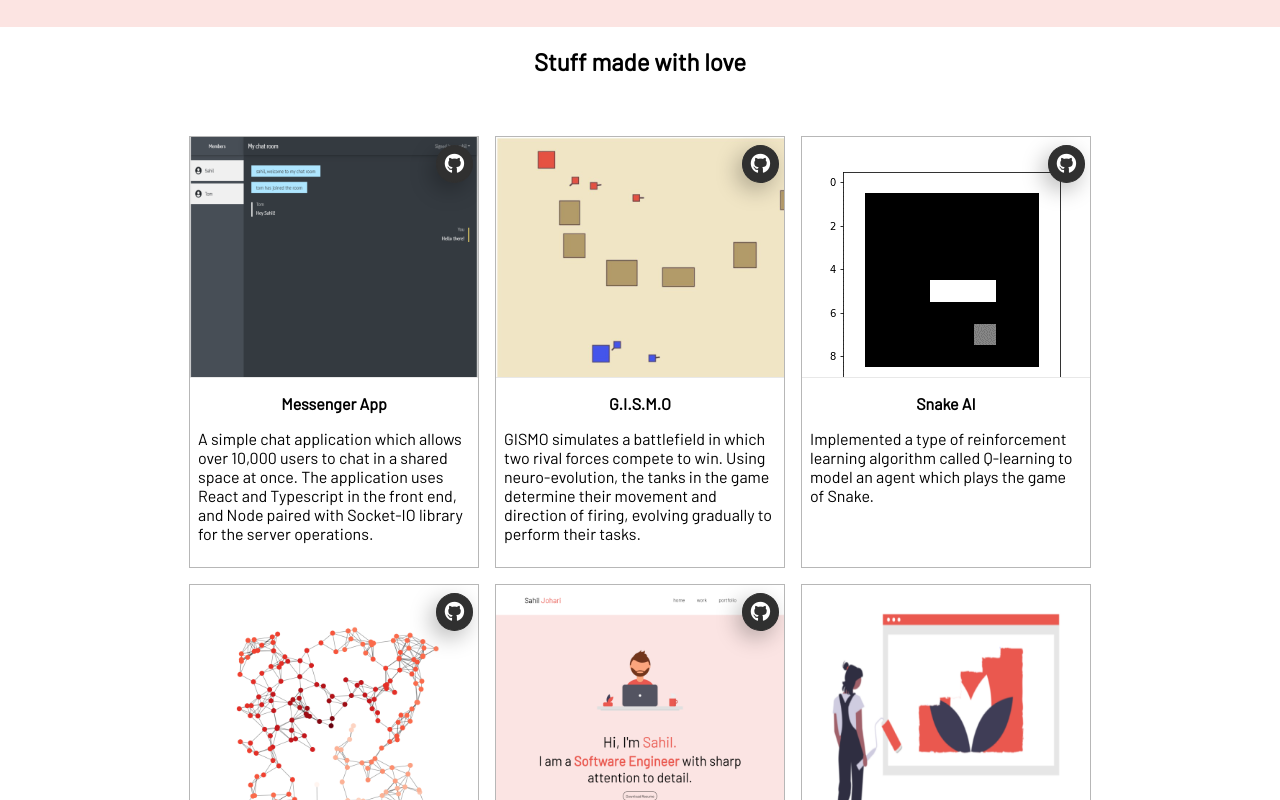
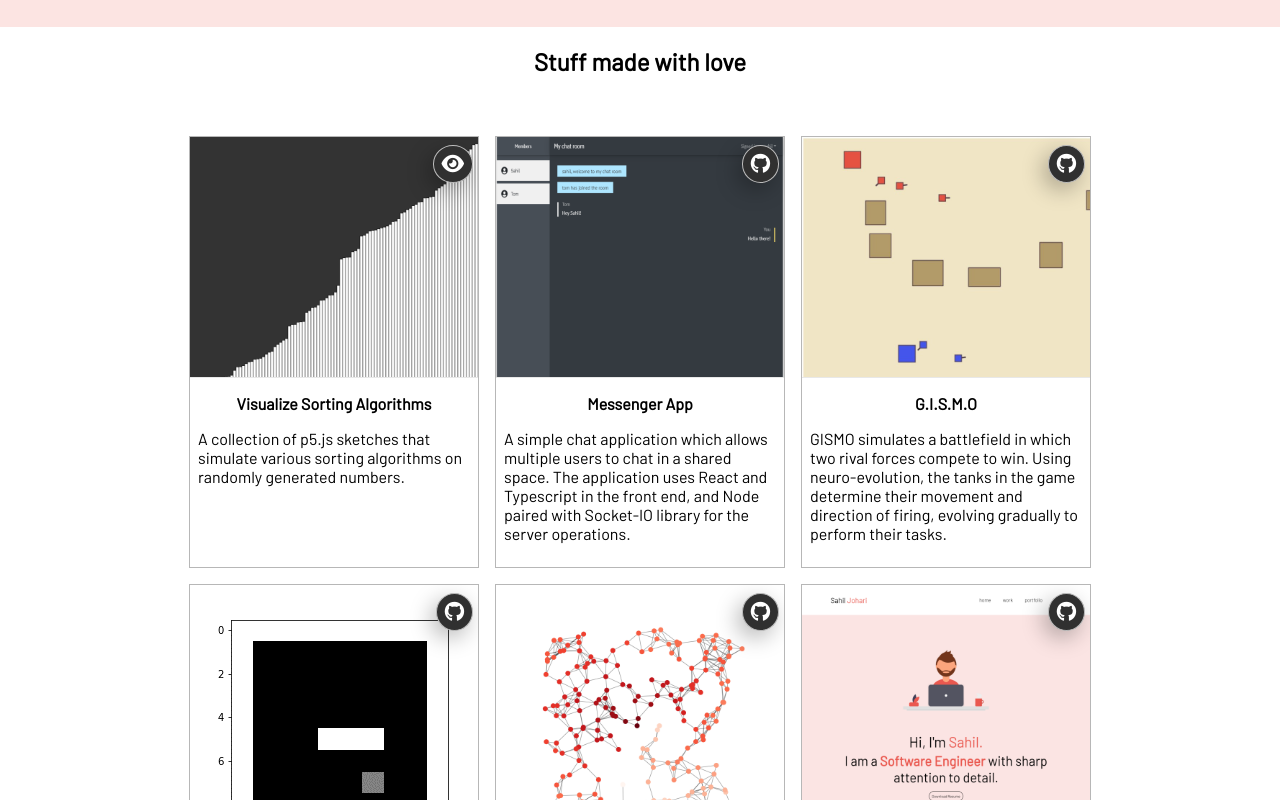
Before and after one commit to sahiljohari/portfolio-website, a React (Create React App) app: page /portfolio in a window 1280 px wide. Shown: the part 600-1400 px from the top of the page. Built offline with nearby package versions, Linux system fonts and the light colour scheme.

Commit message:
Links added (#8)
New project added
Layout fixes

```diff
--- a/src/components/IntroSection/style.css
+++ b/src/components/IntroSection/style.css
@@ -1,9 +1,9 @@
-@import url('https://fonts.googleapis.com/css?family=Barlow&display=swap');
+@import url("https://fonts.googleapis.com/css?family=Barlow&display=swap");
 
 .intro {
   display: flex;
   flex-direction: column;
-	margin: 0;
+  margin: 0 0 2.5rem 0;
   padding: 3rem 1rem;
   color: var(--secondary-theme-text-color);
   background-color: var(--intro-section-bg-color);
@@ -80,6 +80,7 @@
   .intro {
     height: auto;
     flex-direction: row-reverse;
+    margin: 0 0 5rem 0;
     padding: 3rem 4rem;
     text-align: left;
   }
--- a/src/components/PortfolioSection/ProjectCard.js
+++ b/src/components/PortfolioSection/ProjectCard.js
@@ -1,22 +1,48 @@
-import React from 'react';
-import styles from './ProjectCard.module.css';
+import React from "react";
+import styles from "./ProjectCard.module.css";
 
 const ProjectCard = ({ projectContent, className }) => {
-	const { projectName, projectSummary, externalLink, thumbnail } = projectContent;
+  const {
+    projectName,
+    projectSummary,
+    externalLink,
+    demoLink,
+    thumbnail,
+  } = projectContent;
 
   return (
     <div className={className}>
       <div className={styles.projectCardImgContainer}>
-				<img className={styles.projectCardImg} src={`assets/images/${thumbnail}`} alt="messenger-app"></img>
+        <img
+          className={styles.projectCardImg}
+          src={`assets/images/${thumbnail}`}
+          alt="messenger-app"
+        ></img>
       </div>
       <div className={styles.projectCardDescription}>
         <h4 className={styles.projectTitle}>{projectName}</h4>
         <p className={styles.projectSummary}>{projectSummary}</p>
       </div>
-			{externalLink && <a className={styles.buttonGithub} href={externalLink} target="_blank" rel="noopener noreferrer">
+      {demoLink && (
+        <a
+          className={styles.buttonGithub}
+          href={demoLink}
+          target="_blank"
+          rel="noopener noreferrer"
+        >
+          <i className={`fas fa-eye ${styles.githubIcon}`}></i>
+        </a>
+      )}
+      {externalLink && (
+        <a
+          className={styles.buttonGithub}
+          href={externalLink}
+          target="_blank"
+          rel="noopener noreferrer"
+        >
           <i className={`fab fa-github ${styles.githubIcon}`}></i>
         </a>
-}
+      )}
     </div>
   );
 };
--- a/src/components/PortfolioSection/ProjectCard.module.css
+++ b/src/components/PortfolioSection/ProjectCard.module.css
@@ -42,7 +42,7 @@
   margin: 0 5px;
   padding: 0.5rem;
   transition: 0.2s linear;
-	border: 1px solid var(--secondary-theme-text-color);
+  border: 1px solid #bbbbbb;
 
   position: absolute;
   top: 0.5rem;
--- a/src/components/PortfolioSection/content.js
+++ b/src/components/PortfolioSection/content.js
@@ -1,53 +1,62 @@
 export const content = {
-	bannerQuote: '“Only those who risk going too far can possibly find out how far one can go.”',
-	bannerQuoteAuthor: '- T.S Eliot',
-	sectionTitle: 'Stuff made with love',
+  bannerQuote:
+    "“Only those who risk going too far can possibly find out how far one can go.”",
+  bannerQuoteAuthor: "- T.S Eliot",
+  sectionTitle: "Stuff made with love",
   projects: [
     {
+      projectId: 0,
+      projectName: "Visualize Sorting Algorithms",
+      projectSummary:
+        "A collection of p5.js sketches that simulate various sorting algorithms on randomly generated numbers.",
+      demoLink: "https://editor.p5js.org/sahiljohari/collections/1O2870r00",
+      thumbnail: "sorting.png",
+    },
+    {
       projectId: 1,
-			projectName: 'Messenger App',
+      projectName: "Messenger App",
       projectSummary:
-				'A simple chat application which allows over 10,000 users to chat in a shared space at once. The application uses React and Typescript in the front end, and Node paired with Socket-IO library for the server operations.',
-			externalLink: 'https://github.com/sahiljohari/messenger-app',
-			thumbnail: 'messenger-app.png'
+        "A simple chat application which allows multiple users to chat in a shared space. The application uses React and Typescript in the front end, and Node paired with Socket-IO library for the server operations.",
+      externalLink: "https://github.com/sahiljohari/messenger-app",
+      thumbnail: "messenger-app.png",
     },
     {
       projectId: 2,
-			projectName: 'G.I.S.M.O',
+      projectName: "G.I.S.M.O",
       projectSummary:
-				'GISMO simulates a battlefield in which two rival forces compete to win. Using neuro-evolution, the tanks in the game determine their movement and direction of firing, evolving gradually to perform their tasks.',
-			externalLink: 'https://github.com/sahiljohari/gismo',
-			thumbnail: 'gismo.jpg'
+        "GISMO simulates a battlefield in which two rival forces compete to win. Using neuro-evolution, the tanks in the game determine their movement and direction of firing, evolving gradually to perform their tasks.",
+      externalLink: "https://github.com/sahiljohari/gismo",
+      thumbnail: "gismo.jpg",
     },
     {
       projectId: 3,
-			projectName: 'Snake AI',
-			projectSummary: 'Implemented a type of reinforcement learning algorithm called Q-learning to model an agent which plays the game of Snake.',
-			externalLink: 'https://github.com/sahiljohari/thisthinglearns',
-			thumbnail: 'snake.gif'
+      projectName: "Snake AI",
+      projectSummary:
+        "The classic Snake game played by an AI agent which uses Deep Reinforcement Learning technique to learn and play the game.",
+      externalLink: "https://github.com/sahiljohari/thisthinglearns",
+      thumbnail: "snake.gif",
     },
     {
       projectId: 4,
-			projectName: 'Wireless Sensor Network',
+      projectName: "Wireless Sensor Network",
       projectSummary:
-				'Partitioning Random Geometric Graphs into Bipartite Subgraphs: Implemented an algorithm that models ad-hoc networks of wireless sensors of varying scale across a variety of geographic areas.',
-			externalLink: 'https://github.com/sahiljohari/wsn',
-			thumbnail: 'wsn.png'
+        "An algorithm that models ad-hoc networks of wireless sensors of varying scale across a variety of geographic areas by partitioning randomly generated geometric graphs into bipartite subgraphs.",
+      externalLink: "https://github.com/sahiljohari/wsn",
+      thumbnail: "wsn.png",
     },
     {
       projectId: 5,
-			projectName: 'Portfolio Website v1',
+      projectName: "Portfolio Website v1",
       projectSummary:
-				'Static site written in pure ReactJS to present myself to the internet.',
-			externalLink: 'https://github.com/sahiljohari/portfolio-website',
-			thumbnail: 'portfolio.png'
+        "Static site written in ReactJS to present myself to the internet.",
+      externalLink: "https://github.com/sahiljohari/portfolio-website",
+      thumbnail: "portfolio.png",
     },
     {
       projectId: 6,
-			projectName: 'Wireless Sensor Network 2.0',
-			projectSummary:
-				'Recreating WSN using P5.js. Stay tuned!',
-			thumbnail: 'work-in-progress.png'
-		}
-	]
+      projectName: "Wireless Sensor Network 2.0",
+      projectSummary: "Recreating WSN using P5.js. Stay tuned!",
+      thumbnail: "work-in-progress.png",
+    },
+  ],
 };
--- a/src/components/WorkSection/content.js
+++ b/src/components/WorkSection/content.js
@@ -1,31 +1,54 @@
 export const content = {
-	bannerText: '<div>simple.</div><div>elegant.</div><div>effective.</div><div>rewarding.</div>',
+  bannerText:
+    "<div>simple.</div><div>elegant.</div><div>effective.</div><div>rewarding.</div>",
   sectionTitle: "Here's what I have done so far",
   workExperience: [
     {
-			company: 'Rivers Agile',
-			logo: 'assets/images/ra-logo.png',
-			role: 'Software Engineer',
-			period: ' August 2019 - Present',
-			location: 'Pittsburgh, PA',
+      company: "Rivers Agile",
+      logo: "assets/images/ra-logo.png",
+      role: "Software Engineer",
+      period: " August 2019 - Present",
+      location: "Pittsburgh, PA",
       responsibilities:
-				'<p>Right on Day One at Rivers Agile, I joined a diverse team of talented and experienced developers on a large scale project with <span><b>IBM Pittsburgh Lab</b></span>. Our goal was to develop and work toward the release of an application called <b><i>Discovery Tooling</i></b>, which is an online tool in <b>IBM Watson™ Discovery</b> to help the users quickly set up an instance of the service and populate it with data.</p>' +
-				'<p>My role was to build fully functional front-end modules using <i>React</i> alongwith collaborating with UX designers and back-end engineers to bring product features to life. My most significant contribution to the vision of this product was building the conversational feature (Chat Bot) using <i>Discovery API</i> to simplify the operational processes of customers by providing intuitive responses to their user queries.</p>' +
-				'<p>I learned a great deal about writing clean, maintainable, and scalable code on this project. I also made major contributions toward instituting new standards of writing automated integration tests using the Cypress framework. Ocassionally, I participated in company events such as backlog grooming, brainstorming sessions, and several other fun activities focusing on business processes.</p>' +
-				'<p>Currently, I am working with <span><b>FiCrowd</b></span>, who provide a white label, crowdfunding solution for banks and credit unions. My role is to develop and architect user interaction for their web application that provides high performance and scalable crowdfunding solutions via its innovative features.</p>',
-			tags: ['React', 'Redux', 'SASS', 'Typescript', 'Node', 'Jest', 'Enzyme', 'Cypress', 'Ruby on rails', 'Angular 9', 'AWS Lambda', 'Git']
+        "<p>Right on Day One at Rivers Agile, I joined a diverse team of talented and experienced developers on a large scale project with <span><b><a href='https://www.draco.res.ibm.com/' target='_blank' rel='noopener noreferrer'>IBM Pittsburgh Lab</a></b></span>. Our goal was to develop and work toward the release of an application called <b><i>Discovery Tooling</i></b>, which is an online tool in <b>IBM Watson™ Discovery</b> to help the users quickly set up an instance of the service and populate it with data.</p>" +
+        "<p>My role was to build fully functional front-end modules using <i>React</i> alongwith collaborating with UX designers and back-end engineers to bring product features to life. My most significant contribution to the vision of this product was building the conversational feature (Chat Bot) using <i>Discovery API</i> to simplify the operational processes of customers by providing intuitive responses to their user queries.</p>" +
+        "<p>I learned a great deal about writing clean, maintainable, and scalable code on this project. I also made major contributions toward instituting new standards of writing automated integration tests using the Cypress framework. Ocassionally, I participated in company events such as backlog grooming, brainstorming sessions, and several other fun activities focusing on business processes.</p>" +
+        "<p>Currently, I am working with <span><b><a href='https://ficrowd.com/' target='_blank' rel='noopener noreferrer'>FiCrowd</a></b></span>, who provide a white label, crowdfunding solution for banks and credit unions. My role is to develop and architect user interaction for their web application that provides high performance and scalable crowdfunding solutions via its innovative features.</p>",
+      tags: [
+        "React",
+        "Redux",
+        "SASS",
+        "Typescript",
+        "Node",
+        "Jest",
+        "Enzyme",
+        "Cypress",
+        "Ruby on rails",
+        "Angular 9",
+        "AWS Lambda",
+        "Git",
+      ],
     },
     {
-			company: 'Capgemini Technology Services India Ltd.',
-			logo: 'assets/images/capgemini-logo.gif',
-			role: 'Senior Analyst',
-			period: ' June 2015 - June 2017',
-			location: 'Bangalore, Karnataka, India',
+      company: "Capgemini Technology Services India Ltd.",
+      logo: "assets/images/capgemini-logo.gif",
+      role: "Senior Analyst",
+      period: " June 2015 - June 2017",
+      location: "Bangalore, Karnataka, India",
       responsibilities:
-				'<p>I landed my first job at Capgemini right after completing my undergraduate degree, where I joined as a Software Engineer in the .NET domain. After completing a 3 months training program in .NET framework, I joined a small team of 8 developers and worked with <span><b>Jetstar Airways Pty Ltd.</b></span></p>' +
+        "<p>I landed my first job at Capgemini right after completing my undergraduate degree, where I joined as a Software Engineer in the .NET domain. After completing a 3 months training program in .NET framework, I joined a small team of 8 developers and worked with <span><b><a href='https://www.jetstar.com/us/en/about-us' target='_blank' rel='noopener noreferrer'>Jetstar Airways Pty Ltd.</a></b></span></p>" +
         "<p>Initially, my role was to perform software requirement analysis and develop front end UI of a web application that was intended to provide project management capability internally. I gradually began writing end-to-end code using ASP.NET, C#, and Oracle PL-SQL in collaboration with other senior developers in my team. A major portion of my time with the team was spent in developing an automation tool on web platform which was capable of generating MS Excel and PDF reports using production data alongwith embedding data visualization. Through iterative enhancements, I achieved significant performance gain in the application which resulted in a <b>reduction of lead time by 80%</b> for Jetstar's critical internal procedures.</p>" +
-				'<p>I also enjoyed working on several other assignments involving code refactoring and revamping user interfaces of other legacy applications that our client had been using for more than 5 years. Using jQuery and Bootstrap, I improved the aesthetics and user experience of these applications significantly, making them responsive and exciting to interact with. I gained immense exposure to the software industry in this job and learned some of the vital skills that a software professional must possess, which gave me a solid foundation as a software engineer.</p>',
-			tags: ['.NET', 'C#', 'ASP.NET', 'HTML5/CSS3', 'JavaScript', 'jQuery', 'Bootstrap', 'Oracle PL-SQL']
-		}
-	]
+        "<p>I also enjoyed working on several other assignments involving code refactoring and revamping user interfaces of other legacy applications that our client had been using for more than 5 years. Using jQuery and Bootstrap, I improved the aesthetics and user experience of these applications significantly, making them responsive and exciting to interact with. I gained immense exposure to the software industry in this job and learned some of the vital skills that a software professional must possess, which gave me a solid foundation as a software engineer.</p>",
+      tags: [
+        ".NET",
+        "C#",
+        "ASP.NET",
+        "HTML5/CSS3",
+        "JavaScript",
+        "jQuery",
+        "Bootstrap",
+        "Oracle PL-SQL",
+      ],
+    },
+  ],
 };
```
Also changed, not shown: src/components/WorkSection/style.css (+8 -0 lines), public/assets/images/sorting.png (added). Lines whose indentation alone changed are shown as unchanged.
